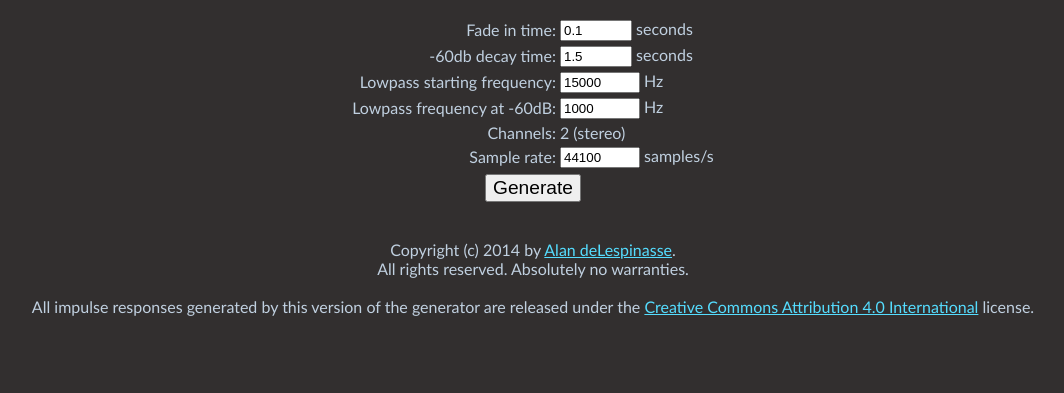
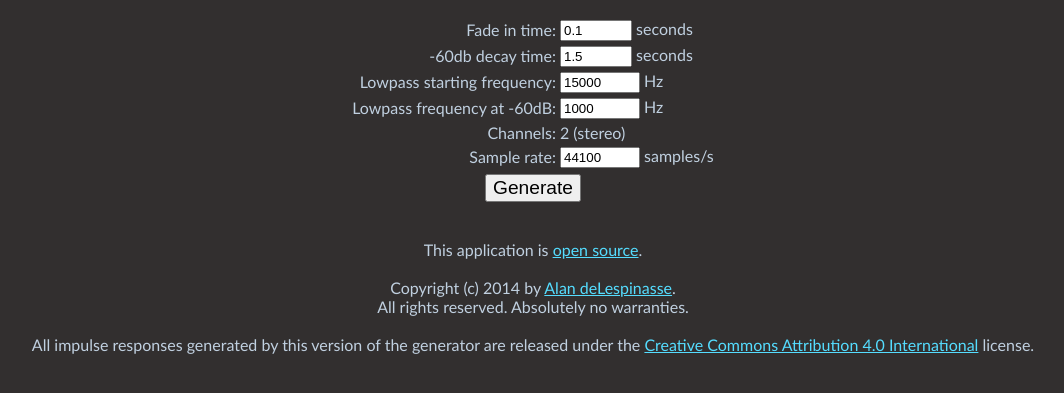
Before and after one commit to adelespinasse/reverbGen, a plain HTML site: page index.html in a window 1280 px wide. Shown: the part 107-500 px from the top of the page, without its empty margins (107-1171 px from the left). Drawn offline with Linux system fonts and the light colour scheme.

Commit message:
Link to GitHub. Clarify wave file generator comment.

```diff
--- a/index.html
+++ b/index.html
@@ -100,6 +100,9 @@
 </div>
 
 <br><br>
+This application is <a href="https://github.com/adelespinasse/reverbGen">open source</a>.
+
+<br><br>
 Copyright (c) 2014 by <a href="http://aldel.com">Alan deLespinasse</a>.<br>
 All rights reserved. Absolutely no warranties.<br>
 <br>
--- a/reverbgen.js
+++ b/reverbgen.js
@@ -73,9 +73,9 @@ var reverbGen = {};
     return canvas;
   }
 
-  /** Saves an AudioBuffer as a 16-bit WAV file. Normalizes it to peak
-      at +-32767, and optionally truncates it if there's a lot of
-      "silence" at the end.
+  /** Saves an AudioBuffer as a 16-bit WAV file on the client's host
+      file system. Normalizes it to peak at +-32767, and optionally
+      truncates it if there's a lot of "silence" at the end.
 
       @param {!AudioBuffer} buffer The buffer to save.
       @param {string} name Name of file to create.
```
